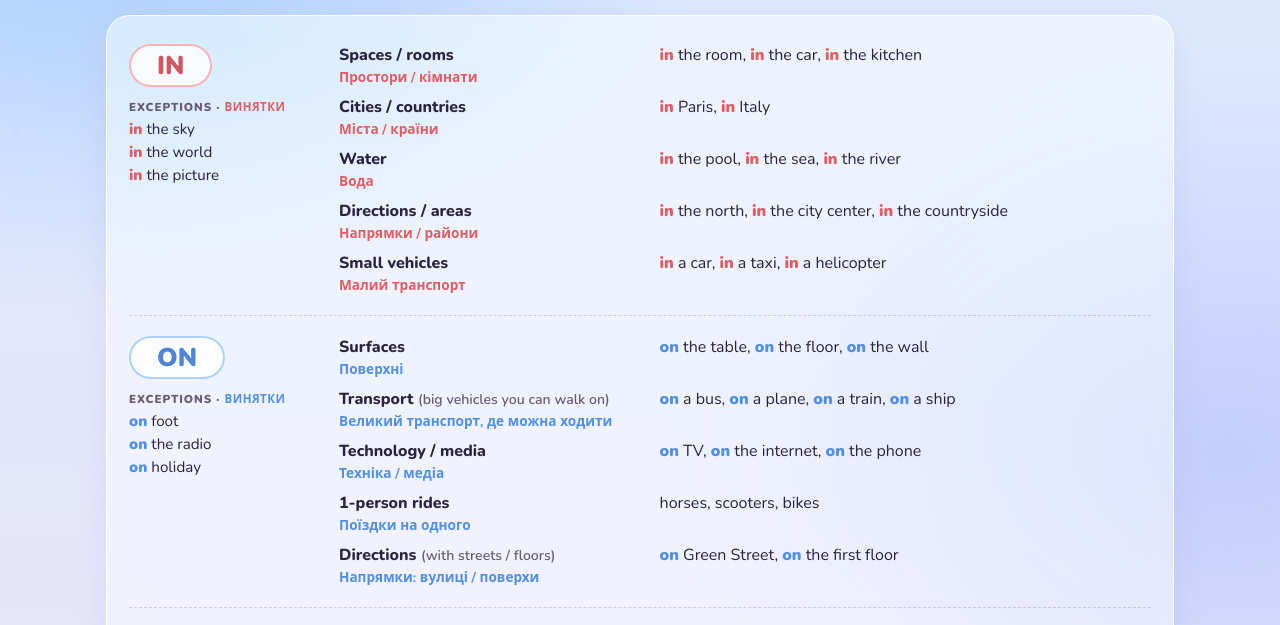
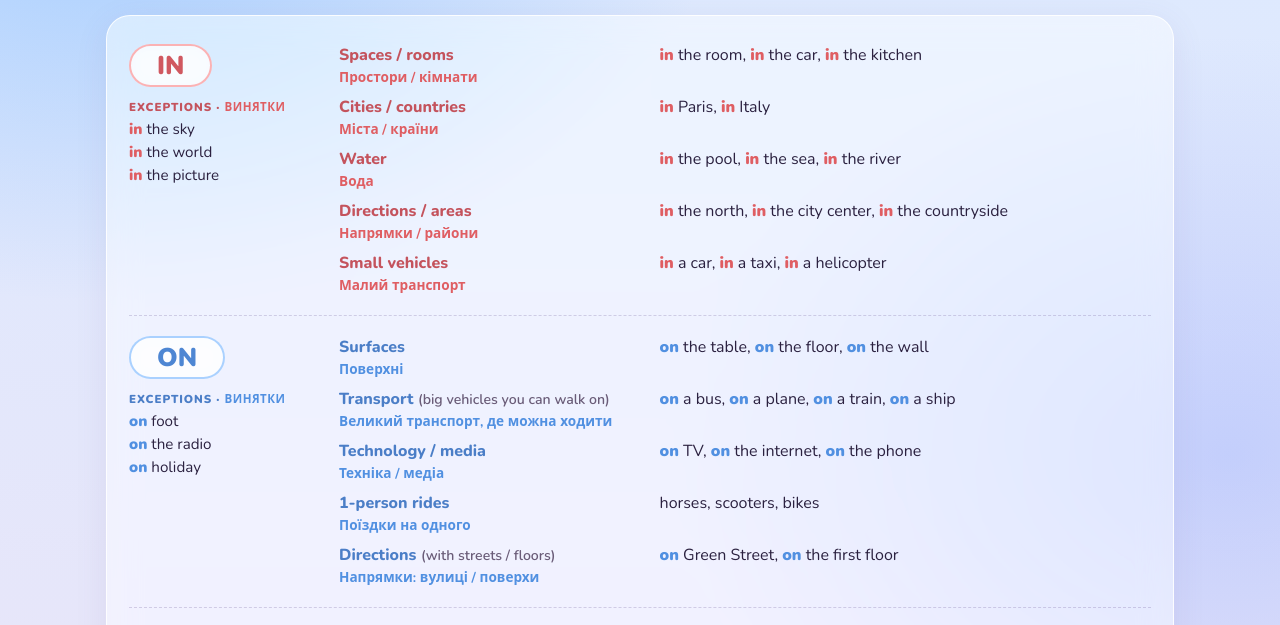
Before and after one commit to Evgeniia-Dubova/Articles_trainer, a plain HTML site: page index.html in a window 1280 px wide. Shown: the part 153-778 px from the top of the page. Drawn offline with nearby package versions, Linux system fonts and the light colour scheme.

Commit message:
Color English rule names in the cheat sheet
Co-Authored-By: Claude Opus 5.5 <noreply@anthropic.com>
Claude-Session: https://claude.ai/code/session_012mxhJrzy4aHNezZP7keooA

```diff
--- a/style.css
+++ b/style.css
@@ -64,10 +64,10 @@ main{max-width:1100px;margin:0 auto;padding:0 16px}
 .cheat-side .badge{text-decoration:none;font-size:1.6rem;padding:2px 26px}
 .cheat-vs .badge{font-size:1.1rem;padding:4px 16px}
 .cheat-exc{font-size:.95rem;line-height:1.5}
-.cheat-exc span{display:block;font-weight:900;font-size:.72rem;text-transform:uppercase;letter-spacing:.08em;color:var(--muted);margin-bottom:2px}
+.cheat-exc span{display:block;font-weight:900;font-size:.72rem;text-transform:uppercase;letter-spacing:.08em;color:color-mix(in srgb,var(--c) 72%,#2b1638);margin-bottom:2px}
 .cheat-list{margin:0;display:flex;flex-direction:column;gap:9px;min-width:0}
 .cheat-list div{display:grid;grid-template-columns:minmax(150px,38%) 1fr;gap:12px;align-items:baseline}
-.cheat-list dt{font-weight:800}
+.cheat-list dt{font-weight:800;color:color-mix(in srgb,var(--c) 72%,#2b1638)}
 .cheat-list dt i,.cheat-vs i{font-weight:600;font-style:normal;color:var(--muted);font-size:.88em}
 .cheat-list dd{margin:0}
 .cheat .tr{display:block;font-weight:700;font-size:.85em;color:color-mix(in srgb,var(--c) 85%,#2b1638);margin-top:1px}
```
